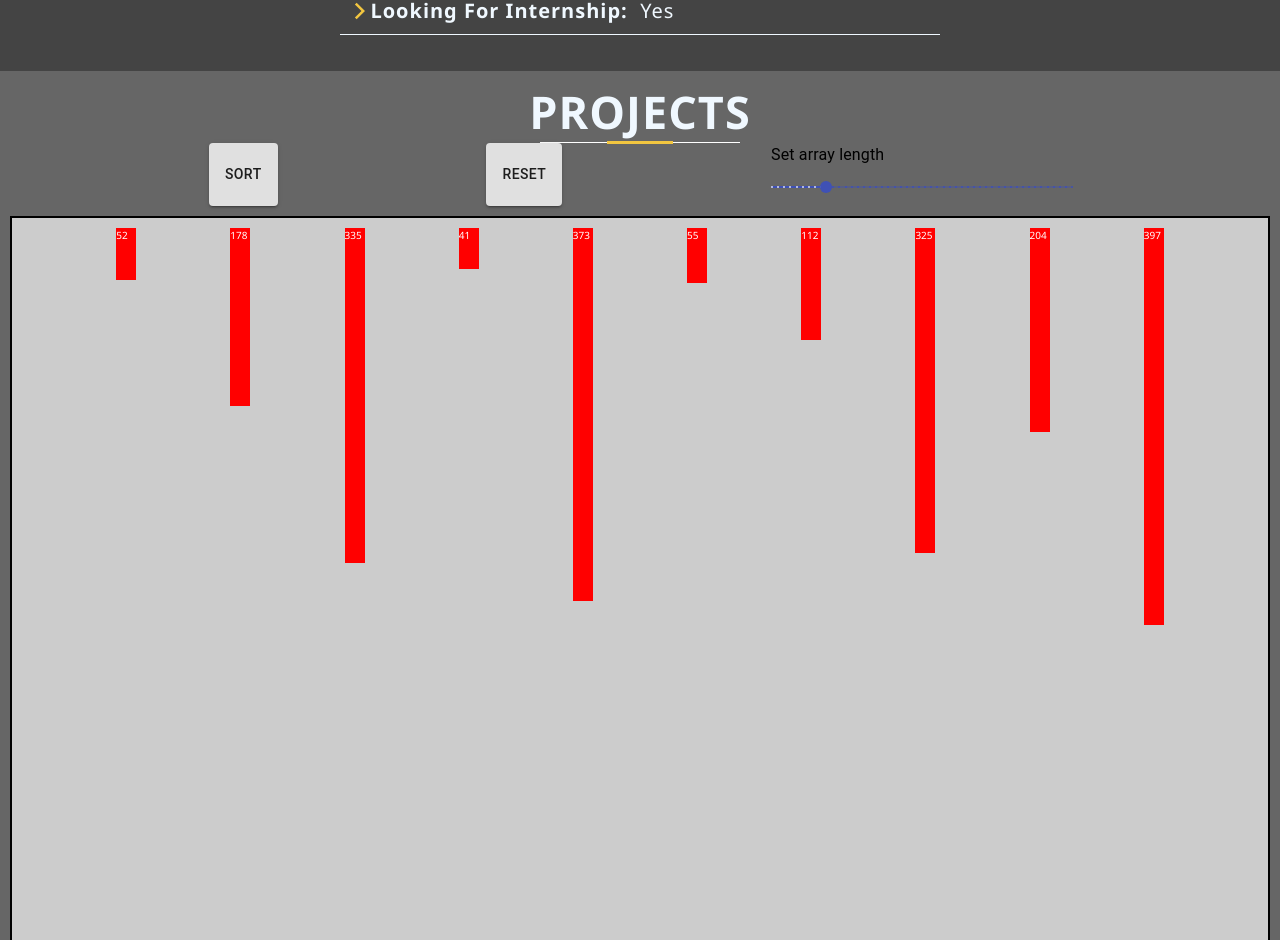
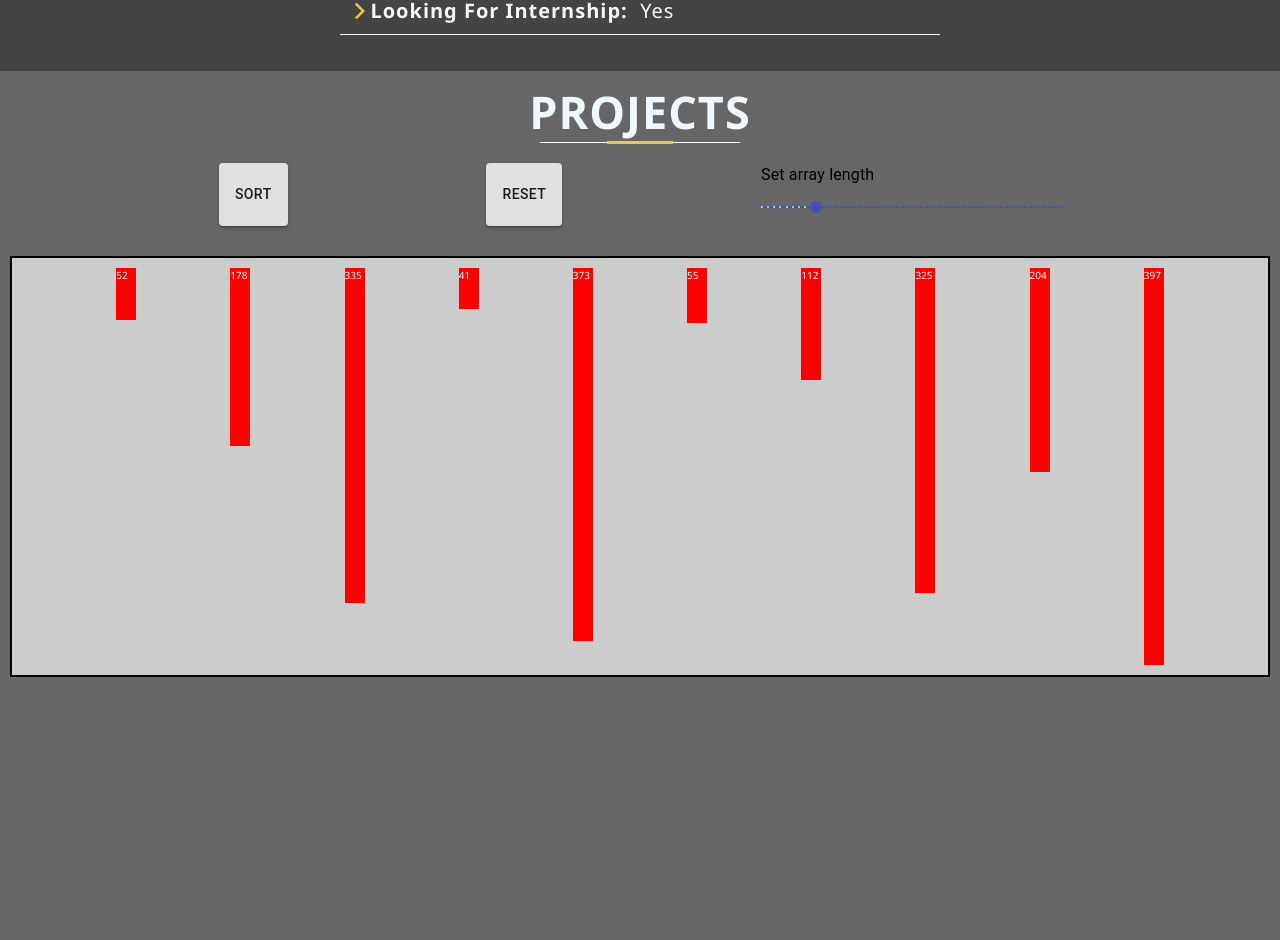
Before and after one commit to manishsencha/manishsencha.github.io, a React (Create React App) app: page / in a window 1280 px wide. Shown: the part 1972-2912 px from the top of the page. Built offline with nearby package versions, Linux system fonts and the light colour scheme; the HTML template or start-up script is replaced by a standard one.

Commit message:
improved control layout

```diff
--- a/src/CSS/Quicksort.css
+++ b/src/CSS/Quicksort.css
@@ -1,5 +1,5 @@
 .layout {
-    height: 1000px;
+    /* height: 1000px; */
     width: auto;
     background-color: #ccc;
     display: flex;
@@ -14,4 +14,5 @@
     flex-direction: row;
     flex-wrap: wrap;
     justify-content: space-evenly;
+    padding: 20px;
 }
```
Also changed, not shown: 1 other file (tests, documents, lock files or other folders).
